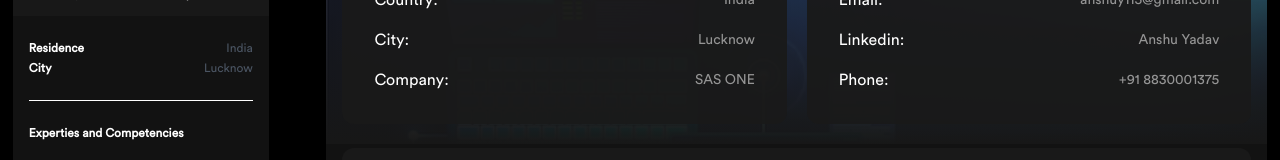
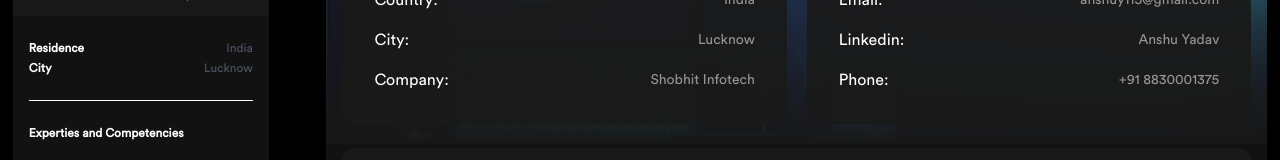
Before and after one commit to Anshuy11/Portfolios, a Next.js app: page /contact in a window 1280 px wide. Shown: the part 189-349 px from the top of the page. Built offline with nearby package versions, Linux system fonts and the light colour scheme.

Commit message:
company updated

```diff
--- a/pages/contact.jsx
+++ b/pages/contact.jsx
@@ -95,7 +95,7 @@ const Contact = () => {
           Resume
         </a>
       </div>
-      <div className="  px-4 py-2">
+      <div className="  px-4 py-2 cursor-default">
         <div className="my-6 text-Snow flex flex-col gap-y-5">
           <h1 className="text-lg font-bold">Contact Information</h1>
           <div className="flex flex-col md:flex-row items-center gap-5 text-xs">
@@ -110,10 +110,9 @@ const Contact = () => {
               </div>
               <div className="flex justify-between items-center">
                 <span className="md:text-base">Company:</span>
-                <a href="https://www.sasone.in/" target="_blank">
+
                   {" "}
-                  <span className="text-LightGray md:text-sm">SAS ONE</span>
-                </a>
+                  <span className="text-LightGray md:text-sm">Shobhit Infotech</span>
               </div>
             </div>
             <div className="card_stylings rounded-xl w-full md:w-1/2 p-5 md:p-6 lg:p-8 flex flex-col gap-y-4">
```
